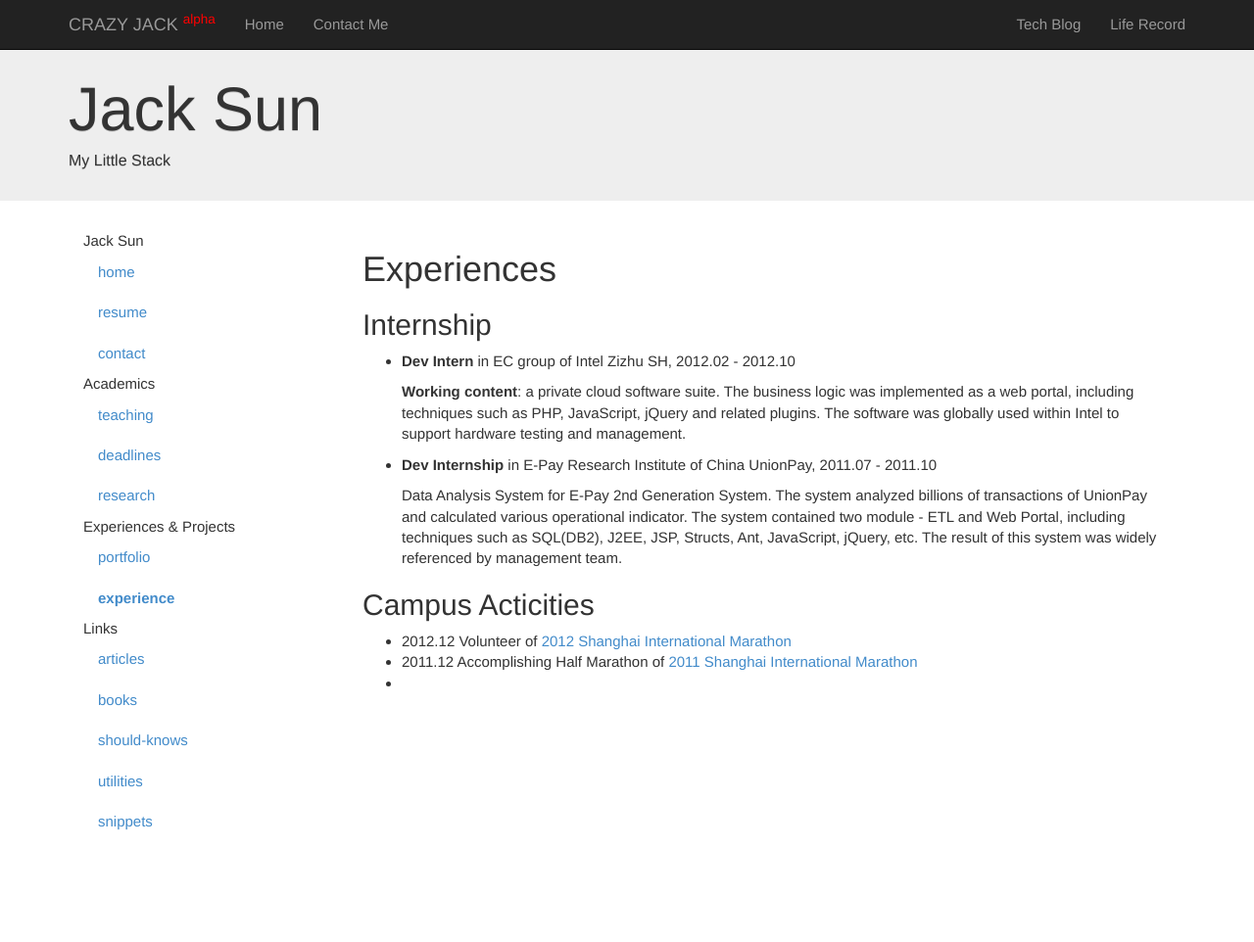
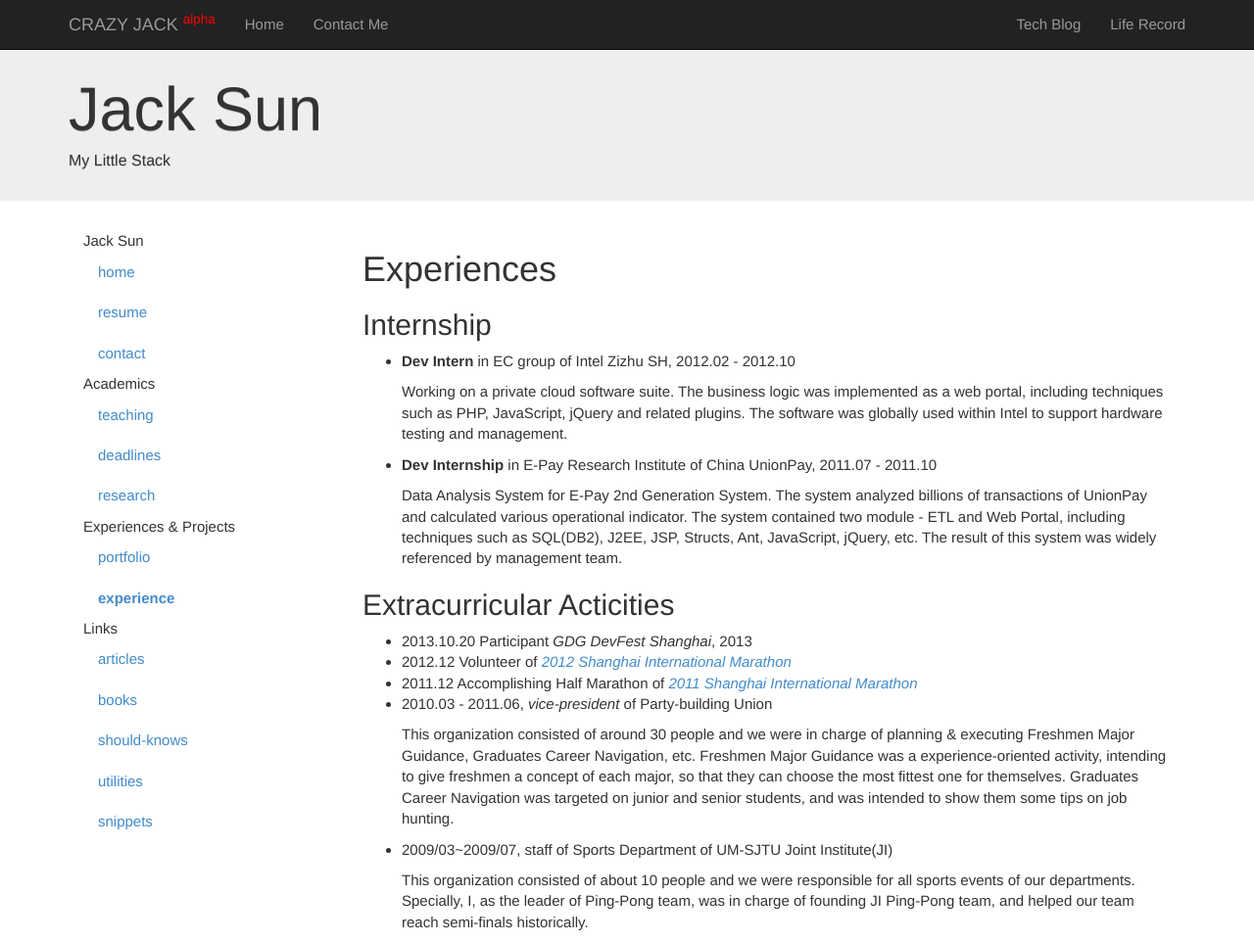
Before and after one commit to LearnGroup/jack-wei-sun-homepage, a Jekyll site: the page built from experience.md, in a window 1280 px wide and 962 px high. Shown: the whole window at 98% size. Built offline with Jekyll 4.4.1, drawn with Linux system fonts in a browser that asks for light colours; Markdown is read by kramdown in place of the engine named in the settings.

Commit message:
add experience and snippets

```diff
--- a/experience.md
+++ b/experience.md
@@ -12,7 +12,7 @@ Experiences
 
 * **Dev Intern** in EC group of Intel Zizhu SH, 2012.02 - 2012.10
 
-    **Working content**: a private cloud software suite. The
+    Working on a private cloud software suite. The
     business logic was implemented as a web portal, including techniques such as PHP,
     JavaScript, jQuery and related plugins.
     The software was globally used within Intel to support hardware testing and management.
@@ -25,8 +25,22 @@ Experiences
     techniques such as SQL(DB2), J2EE, JSP, Structs, Ant, JavaScript, jQuery, etc.
     The result of this system was widely referenced by management team.
 
-## Campus Acticities ##
+## Extracurricular Acticities ##
 
-* 2012.12 Volunteer of [2012 Shanghai International Marathon](http://www.shmarathon.com/index.php)
-* 2011.12 Accomplishing Half Marathon of [2011 Shanghai International Marathon](http://www.shmarathon.com/index.php)
-*
+* 2013.10.20 Participant *GDG DevFest Shanghai*, 2013
+* 2012.12 Volunteer of *[2012 Shanghai International Marathon](http://www.shmarathon.com/index.php)*
+* 2011.12 Accomplishing Half Marathon of *[2011 Shanghai International Marathon](http://www.shmarathon.com/index.php)*
+* 2010.03 - 2011.06, *vice-president* of Party-building Union
+
+    This organization consisted of around 30 people and we were in charge of
+    planning & executing Freshmen Major Guidance, Graduates Career Navigation, etc.
+    Freshmen Major Guidance was a experience-oriented activity, intending to give freshmen a
+    concept of each major, so that they can choose the most fittest one for themselves.
+    Graduates Career Navigation was targeted on junior and senior students, and was intended to
+    show them some tips on job hunting.
+
+* 2009/03~2009/07, staff of Sports Department of UM-SJTU Joint Institute(JI)
+
+    This organization consisted of about 10 people and we were responsible for all sports events of
+    our departments. Specially, I, as the leader of Ping-Pong team, was in charge of founding
+    JI Ping-Pong team, and helped our team reach semi-finals historically.
```
Also changed, not shown: _posts/2013-12-26-welcome-to-jekyll.markdown (deleted, +0 -24 lines), snippets.md (line endings or trailing spaces).
